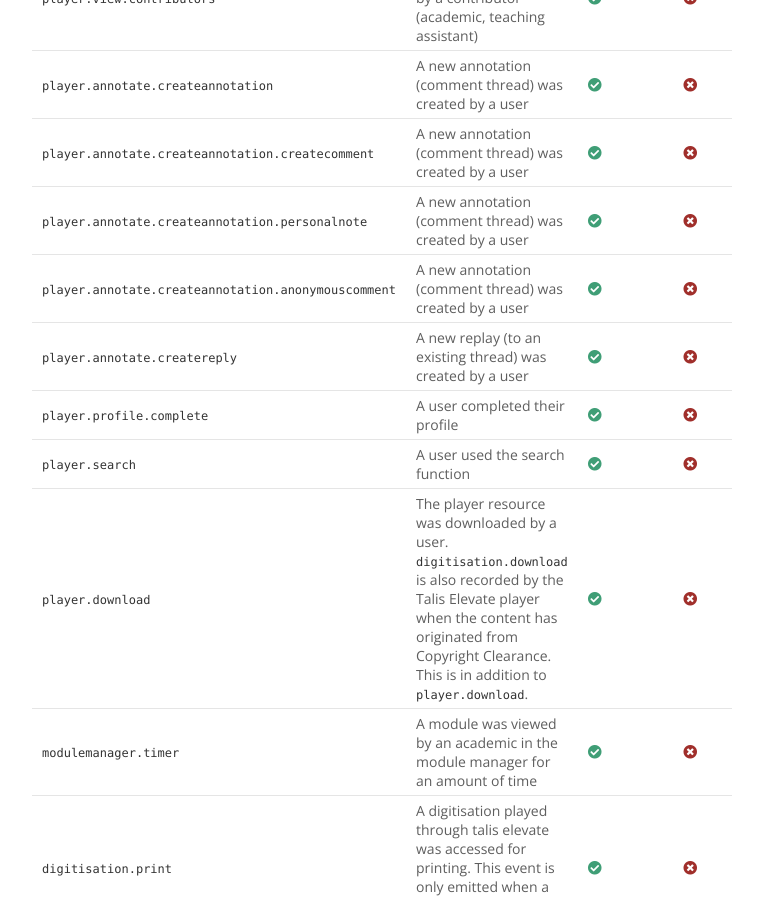
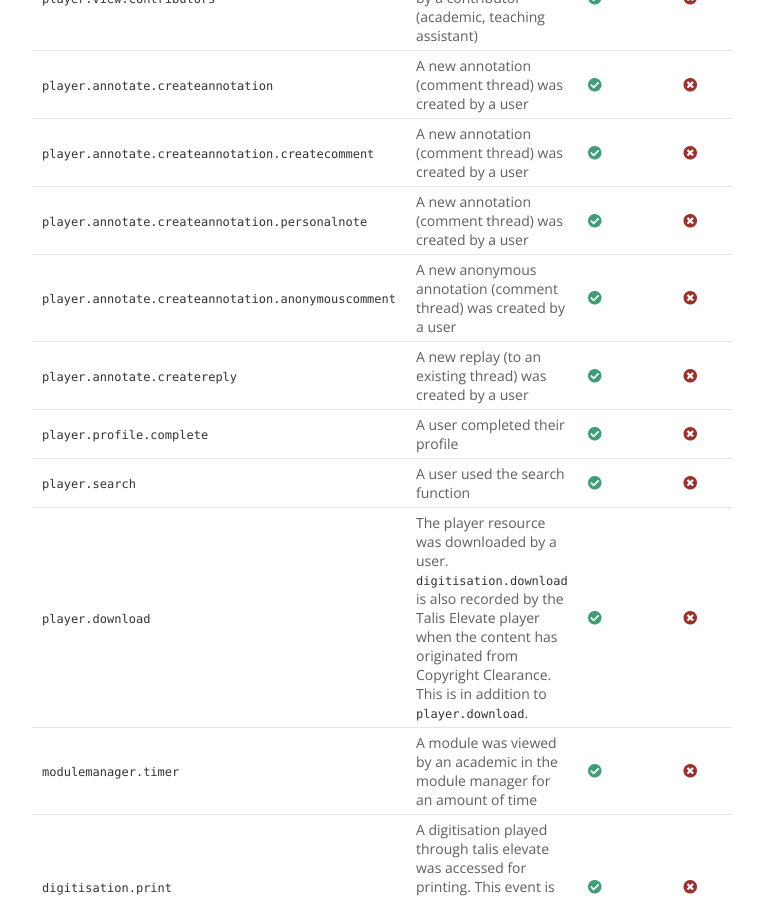
Before and after one commit to techfromsage/advanced-mis, a Jekyll site: the page built from topics/event-classes.md, in a window 1280 px wide and 900 px high, scrolled down 2484 px. Shown: the whole window, without its empty margins (375-1138 px from the left). Built offline with Jekyll 4.4.1, drawn with Linux system fonts in a browser that asks for light colours.

Commit message:
Update topics/event-classes.md
Co-authored-by: Tim Hodson <tgh@talis.com>

```diff
--- a/topics/event-classes.md
+++ b/topics/event-classes.md
@@ -69,7 +69,7 @@ This page is broken up into sections for different areas of Talis Aspire.
 | `player.annotate.createannotation` | A new annotation (comment thread) was created by a user |  [<i class="yes fas fa-check-circle"><span class="sr-only">Available</span></i>](timeseries.html#player-annotate-createannotation)  |  <i class="no fas fa-times-circle"><span class="sr-only">Not available</span></i>  |
 | `player.annotate.createannotation.createcomment` | A new annotation (comment thread) was created by a user |  [<i class="yes fas fa-check-circle"><span class="sr-only">Available</span></i>](timeseries.html#player-annotate-createannotation-createcomment)  |  <i class="no fas fa-times-circle"><span class="sr-only">Not available</span></i>  |
 | `player.annotate.createannotation.personalnote` | A new annotation (comment thread) was created by a user |  [<i class="yes fas fa-check-circle"><span class="sr-only">Available</span></i>](timeseries.html#player-annotate-createannotation-personalnote)  |  <i class="no fas fa-times-circle"><span class="sr-only">Not available</span></i>  |
-| `player.annotate.createannotation.anonymouscomment` | A new annotation (comment thread) was created by a user |  [<i class="yes fas fa-check-circle"><span class="sr-only">Available</span></i>](timeseries.html#player-annotate-createannotation-anonymouscomment)  |  <i class="no fas fa-times-circle"><span class="sr-only">Not available</span></i>  |
+| `player.annotate.createannotation.anonymouscomment` | A new anonymous annotation (comment thread) was created by a user |  [<i class="yes fas fa-check-circle"><span class="sr-only">Available</span></i>](timeseries.html#player-annotate-createannotation-anonymouscomment)  |  <i class="no fas fa-times-circle"><span class="sr-only">Not available</span></i>  |
 | `player.annotate.createreply` | A new replay (to an existing thread) was created by a user |  [<i class="yes fas fa-check-circle"><span class="sr-only">Available</span></i>](timeseries.html#player-annotate-createreply)  |  <i class="no fas fa-times-circle"><span class="sr-only">Not available</span></i>  |
 | `player.profile.complete` | A user completed their profile |  [<i class="yes fas fa-check-circle"><span class="sr-only">Available</span></i>](timeseries.html#player-profile-complete)  |  <i class="no fas fa-times-circle"><span class="sr-only">Not available</span></i>  |
 | `player.search` | A user used the search function |  [<i class="yes fas fa-check-circle"><span class="sr-only">Available</span></i>](timeseries.html#player-search)  |  <i class="no fas fa-times-circle"><span class="sr-only">Not available</span></i>  |
```
